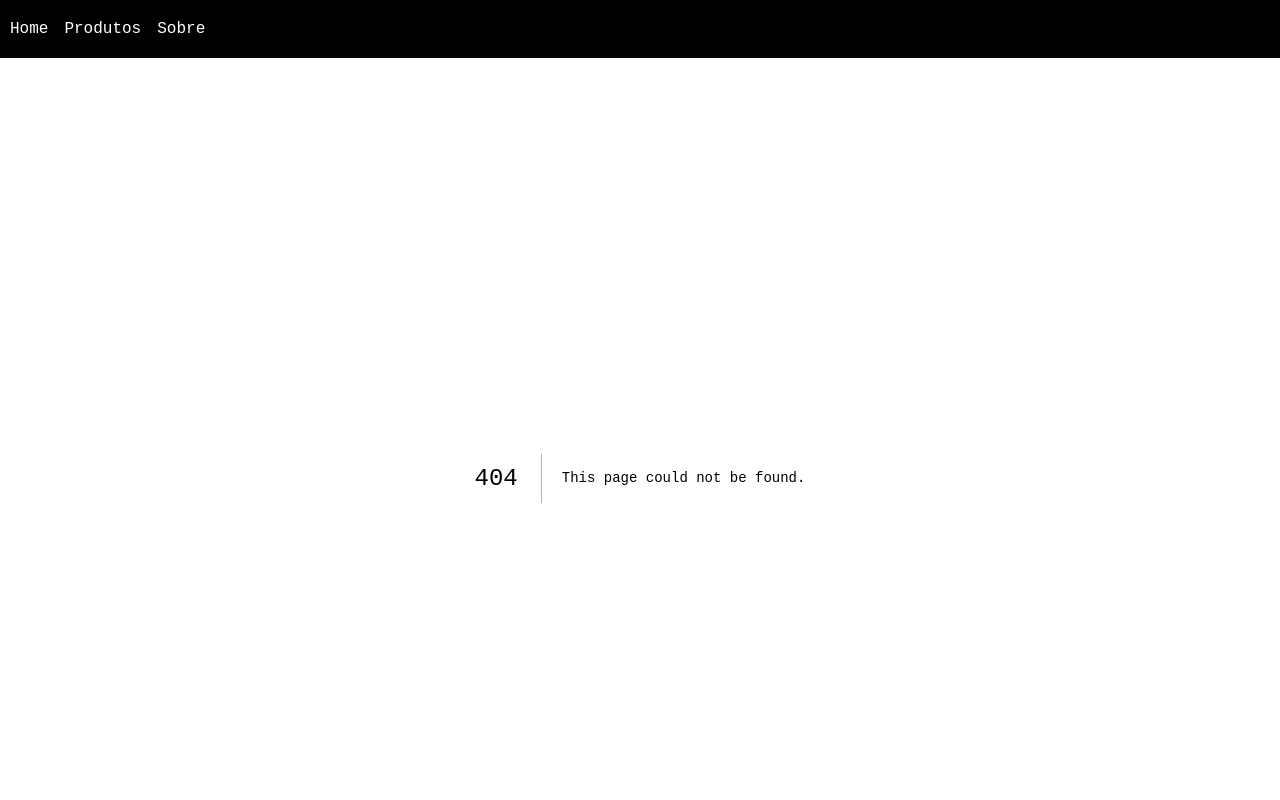
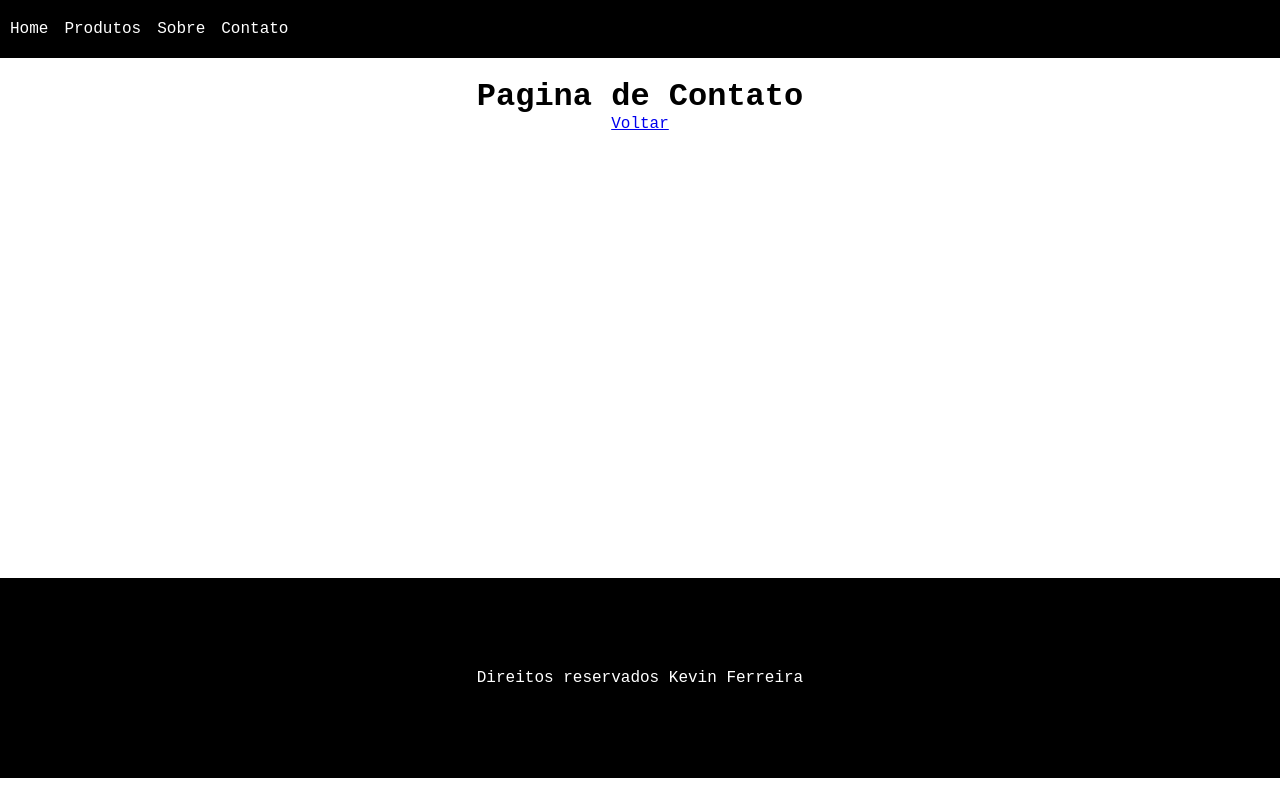
Before and after one commit to ksilvafe/next-pokedex-api, a Next.js app: page /contact in a window 1280 px wide. Before the commit this address had no page. Shown: the top 800 px of the page. Built offline with nearby package versions, Linux system fonts and the light colour scheme.

Commit message:
meta tags create pages contact

```diff
--- a/src/components/Navbar.js
+++ b/src/components/Navbar.js
@@ -14,6 +14,9 @@ export default function Navbar() {
       <li>
         <Link href="/about">Sobre</Link>
       </li>
+      <li>
+        <Link href="/contact">Contato</Link>
+      </li>
     </ul>
   )
 }
--- /dev/null
+++ b/src/pages/contact.js
@@ -0,0 +1,14 @@
+import Head from 'next/head'
+import Link from 'next/link'
+
+export default function Contact() {
+  return (
+    <>
+      <Head>
+        <title>Pagina de Contato</title>
+      </Head>
+      <h1>Pagina de Contato</h1>
+        <Link href="/"><a>Voltar</a></Link>
+    </>
+  )
+}
```
Also changed, not shown: src/pages/index.js (+7 -0 lines).
